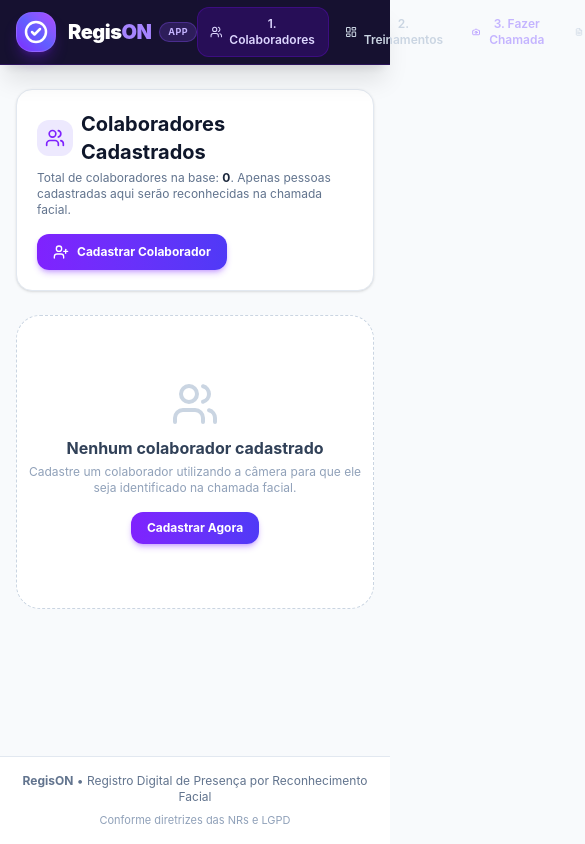
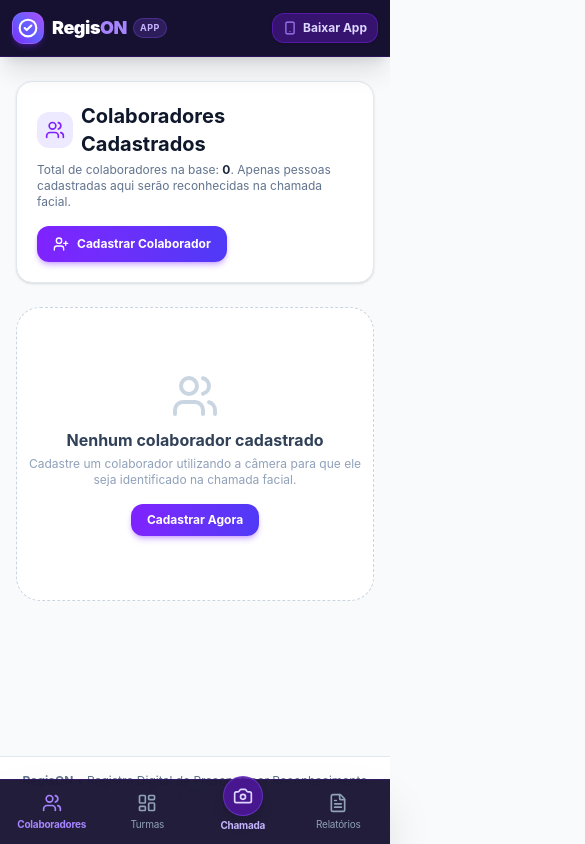
Before and after one commit to kimmerrobin/regis-on, a React (Vite) app: page / in a window 390 px wide. Shown: the top 844 px of the page, 585 px wide, since content can reach past the window. Built offline with nearby package versions, Linux system fonts and the light colour scheme.

Commit message:
fix(mobile): add native mobile bottom navigation bar and fix horizontal overflow on phones

```diff
--- a/src/App.jsx
+++ b/src/App.jsx
@@ -98,7 +98,7 @@ export default function App() {
         onOpenNewTraining={() => setIsNewTrainingOpen(true)}
       />
 
-      <main className="flex-1">
+      <main className="flex-1 pb-24 md:pb-6">
         {activeTab === 'employees' && (
           <EmployeeManager
             employees={employees}
--- a/src/components/Navbar.jsx
+++ b/src/components/Navbar.jsx
@@ -1,5 +1,5 @@
 import React, { useState, useEffect } from 'react';
-import { Camera, LayoutDashboard, FileText, Users, PlusCircle, CheckCircle2, Download, Smartphone, X, Share } from 'lucide-react';
+import { Camera, LayoutDashboard, FileText, Users, PlusCircle, CheckCircle2, Smartphone, X, Share } from 'lucide-react';
 
 export default function Navbar({ activeTab, setActiveTab, onOpenNewTraining }) {
   const [deferredPrompt, setDeferredPrompt] = useState(null);
@@ -8,12 +8,10 @@ export default function Navbar({ activeTab, setActiveTab, onOpenNewTraining }) {
   const [isStandalone, setIsStandalone] = useState(false);
 
   useEffect(() => {
-    // Check if app is already running as installed standalone PWA
     if (window.matchMedia('(display-mode: standalone)').matches || window.navigator.standalone === true) {
       setIsStandalone(true);
     }
 
-    // Capture Chrome/Android install prompt
     const handler = (e) => {
       e.preventDefault();
       setDeferredPrompt(e);
@@ -21,12 +19,10 @@ export default function Navbar({ activeTab, setActiveTab, onOpenNewTraining }) {
     };
 
     window.addEventListener('beforeinstallprompt', handler);
-
     return () => window.removeEventListener('beforeinstallprompt', handler);
   }, []);
 
   const handleInstallClick = async () => {
-    // Detect iOS
     const isIos = /iPad|iPhone|iPod/.test(navigator.userAgent) && !window.MSStream;
 
     if (deferredPrompt) {
@@ -39,45 +35,40 @@ export default function Navbar({ activeTab, setActiveTab, onOpenNewTraining }) {
     } else if (isIos) {
       setShowIosModal(true);
     } else {
-      // General instructions modal if browser doesn't trigger prompt directly
-      alert('Para instalar o RegisON, toque no menu do seu navegador (três pontinhos no topo/canto) e selecione "Instalar aplicativo" ou "Adicionar à tela inicial".');
+      alert('Para instalar o RegisON, toque no menu do seu navegador (três pontinhos no topo) e escolha "Instalar aplicativo" ou "Adicionar à tela inicial".');
     }
   };
 
   const navItems = [
-    { id: 'employees', label: '1. Colaboradores', icon: Users },
-    { id: 'dashboard', label: '2. Treinamentos', icon: LayoutDashboard },
-    { id: 'scanner', label: '3. Fazer Chamada', icon: Camera, highlight: true },
-    { id: 'reports', label: '4. Relatório (PDF)', icon: FileText },
+    { id: 'employees', label: 'Colaboradores', fullLabel: '1. Colaboradores', icon: Users },
+    { id: 'dashboard', label: 'Turmas', fullLabel: '2. Treinamentos', icon: LayoutDashboard },
+    { id: 'scanner', label: 'Chamada', fullLabel: '3. Fazer Chamada', icon: Camera, highlight: true },
+    { id: 'reports', label: 'Relatórios', fullLabel: '4. Relatório (PDF)', icon: FileText },
   ];
 
   return (
     <>
-      <header className="sticky top-0 z-40 bg-[#161130] border-b border-violet-900/40 text-white shadow-xl">
-        <div className="max-w-7xl mx-auto px-4 sm:px-6 lg:px-8">
-          <div className="flex items-center justify-between h-16">
-            {/* Logo & Branding (RegisON) */}
-            <div className="flex items-center gap-3 cursor-pointer" onClick={() => setActiveTab('employees')}>
-              <div className="w-10 h-10 rounded-2xl bg-gradient-to-tr from-violet-600 via-indigo-500 to-purple-500 flex items-center justify-center shadow-lg shadow-violet-600/30 border border-violet-400/30">
-                <CheckCircle2 className="w-6 h-6 text-white stroke-[2.5]" />
+      {/* Top Header */}
+      <header className="sticky top-0 z-40 bg-[#161130] border-b border-violet-900/40 text-white shadow-xl w-full">
+        <div className="max-w-7xl mx-auto px-3 sm:px-6 lg:px-8">
+          <div className="flex items-center justify-between h-14 sm:h-16">
+            {/* Logo & Branding */}
+            <div className="flex items-center gap-2 sm:gap-2.5 cursor-pointer shrink-0" onClick={() => setActiveTab('employees')}>
+              <div className="w-8 h-8 sm:w-9 sm:h-9 rounded-xl bg-gradient-to-tr from-violet-600 via-indigo-500 to-purple-500 flex items-center justify-center shadow-md shadow-violet-600/30 border border-violet-400/30">
+                <CheckCircle2 className="w-5 h-5 text-white stroke-[2.5]" />
               </div>
-              <div>
-                <div className="flex items-center gap-2">
-                  <span className="font-black text-xl tracking-tight text-white">
+              <div className="flex items-center gap-1.5">
+                <span className="font-black text-lg sm:text-xl tracking-tight text-white">
                   Regis<span className="text-violet-400">ON</span>
                 </span>
-                  <span className="text-[9px] uppercase font-bold tracking-wider px-2 py-0.5 rounded-full bg-violet-500/20 text-violet-300 border border-violet-500/30">
+                <span className="text-[9px] uppercase font-bold tracking-wider px-1.5 py-0.5 rounded-full bg-violet-500/20 text-violet-300 border border-violet-500/30">
                   APP
                 </span>
               </div>
-                <p className="text-[10px] text-violet-300/70 hidden sm:block">
-                  Sua presença registrada em segundos
-                </p>
-              </div>
             </div>
 
-            {/* Navigation Items */}
-            <nav className="flex items-center gap-1 sm:gap-1.5">
+            {/* Desktop / iPad Navigation Menu (Hidden on phones) */}
+            <nav className="hidden md:flex items-center gap-1 sm:gap-1.5">
               {navItems.map((item) => {
                 const Icon = item.icon;
                 const isActive = activeTab === item.id;
@@ -96,29 +87,28 @@ export default function Navbar({ activeTab, setActiveTab, onOpenNewTraining }) {
                     }`}
                   >
                     <Icon className={`w-3.5 h-3.5 sm:w-4 sm:h-4 ${item.highlight && !isActive ? 'text-violet-400' : ''}`} />
-                    <span>{item.label}</span>
+                    <span>{item.fullLabel}</span>
                   </button>
                 );
               })}
             </nav>
 
-            {/* Actions: Install Button & New Training */}
+            {/* Right Side Actions */}
             <div className="flex items-center gap-2">
               {!isStandalone && (
                 <button
                   onClick={handleInstallClick}
-                  className="flex items-center gap-1.5 bg-violet-900/60 hover:bg-violet-800 text-violet-200 hover:text-white border border-violet-600/40 px-3 py-2 rounded-xl text-xs font-bold transition-all shadow-sm"
+                  className="flex items-center gap-1.5 bg-violet-900/60 hover:bg-violet-800 text-violet-200 hover:text-white border border-violet-600/40 px-2.5 py-1.5 sm:px-3 sm:py-2 rounded-xl text-xs font-bold transition-all shadow-sm"
                   title="Instalar no celular / tela inicial"
                 >
                   <Smartphone className="w-3.5 h-3.5 text-violet-400" />
-                  <span className="hidden sm:inline">Baixar App</span>
+                  <span className="text-xs">Baixar App</span>
                 </button>
               )}
 
-              <div className="hidden lg:flex items-center gap-2">
               <button
                 onClick={onOpenNewTraining}
-                  className="flex items-center gap-1.5 bg-gradient-to-r from-violet-600 to-indigo-600 hover:from-violet-500 hover:to-indigo-500 text-white font-bold px-4 py-2 rounded-xl text-xs transition-all shadow-md shadow-violet-600/30 border border-violet-400/30"
+                className="hidden lg:flex items-center gap-1.5 bg-gradient-to-r from-violet-600 to-indigo-600 hover:from-violet-500 hover:to-indigo-500 text-white font-bold px-3.5 py-2 rounded-xl text-xs transition-all shadow-md shadow-violet-600/30 border border-violet-400/30"
               >
                 <PlusCircle className="w-4 h-4" />
                 <span>Nova Turma</span>
@@ -126,8 +116,45 @@ export default function Navbar({ activeTab, setActiveTab, onOpenNewTraining }) {
             </div>
           </div>
         </div>
+      </header>
+
+      {/* Mobile Bottom Navigation Bar (Fixed at bottom on phones, like native apps!) */}
+      <div className="md:hidden fixed bottom-0 left-0 right-0 z-40 bg-[#161130]/95 backdrop-blur-md border-t border-violet-900/40 shadow-2xl safe-area-bottom">
+        <div className="grid grid-cols-4 items-center h-16 px-1">
+          {navItems.map((item) => {
+            const Icon = item.icon;
+            const isActive = activeTab === item.id;
+            const isHighlight = item.highlight;
+
+            return (
+              <button
+                key={item.id}
+                onClick={() => setActiveTab(item.id)}
+                className={`flex flex-col items-center justify-center py-1 transition-all ${
+                  isActive ? 'text-violet-400 font-bold' : 'text-slate-400 hover:text-slate-200'
+                }`}
+              >
+                {isHighlight ? (
+                  <div
+                    className={`w-10 h-10 -mt-4 rounded-full flex items-center justify-center shadow-lg transition-transform ${
+                      isActive
+                        ? 'bg-gradient-to-tr from-violet-600 via-indigo-600 to-purple-500 text-white scale-110 shadow-violet-600/40 border-2 border-white'
+                        : 'bg-violet-900/90 text-violet-200 border border-violet-500/40'
+                    }`}
+                  >
+                    <Icon className="w-5 h-5" />
                   </div>
-      </header>
+                ) : (
+                  <Icon className={`w-5 h-5 mb-0.5 ${isActive ? 'text-violet-400' : 'text-slate-400'}`} />
+                )}
+                <span className={`text-[10px] mt-0.5 tracking-tight ${isHighlight ? 'font-bold text-violet-300' : ''}`}>
+                  {item.label}
+                </span>
+              </button>
+            );
+          })}
+        </div>
+      </div>
 
       {/* iOS Install Instruction Modal */}
       {showIosModal && (
@@ -138,7 +165,7 @@ export default function Navbar({ activeTab, setActiveTab, onOpenNewTraining }) {
                 <Smartphone className="w-5 h-5 text-violet-400" />
                 <h3 className="font-bold text-base text-white">Instalar no iPhone / iPad</h3>
               </div>
-              <button onClick={() => setShowIosModal(false)} className="text-slate-400 hover:text-white">
+              <button onClick={() => setShowIosModal(false)} className="text-slate-400 hover:text-white p-1">
                 <X className="w-5 h-5" />
               </button>
             </div>
@@ -146,7 +173,7 @@ export default function Navbar({ activeTab, setActiveTab, onOpenNewTraining }) {
             <ol className="text-xs text-violet-200 space-y-3 leading-relaxed">
               <li className="flex items-start gap-2">
                 <span className="w-5 h-5 rounded-full bg-violet-600 text-white flex items-center justify-center text-[10px] font-bold shrink-0 mt-0.5">1</span>
-                <span>Toque no botão <strong>Compartilhar</strong> (<Share className="w-3.5 h-3.5 inline mx-1 text-violet-400" /> na barra inferior do Safari).</span>
+                <span>Toque no botão <strong>Compartilhar</strong> (<Share className="w-3.5 h-3.5 inline mx-1 text-violet-400" /> no Safari).</span>
               </li>
               <li className="flex items-start gap-2">
                 <span className="w-5 h-5 rounded-full bg-violet-600 text-white flex items-center justify-center text-[10px] font-bold shrink-0 mt-0.5">2</span>
--- a/src/index.css
+++ b/src/index.css
@@ -1,9 +1,22 @@
 @import "tailwindcss";
 
 @layer base {
-  body {
+  html, body {
     @apply bg-slate-50 text-slate-900 antialiased font-sans;
     margin: 0;
+    padding: 0;
+    width: 100%;
+    max-width: 100%;
+    overflow-x: hidden;
     min-height: 100vh;
   }
+
+  #root {
+    width: 100%;
+    max-width: 100%;
+    overflow-x: hidden;
+    min-height: 100vh;
+    display: flex;
+    flex-direction: column;
+  }
 }
```
Lines whose indentation alone changed are shown as unchanged.
